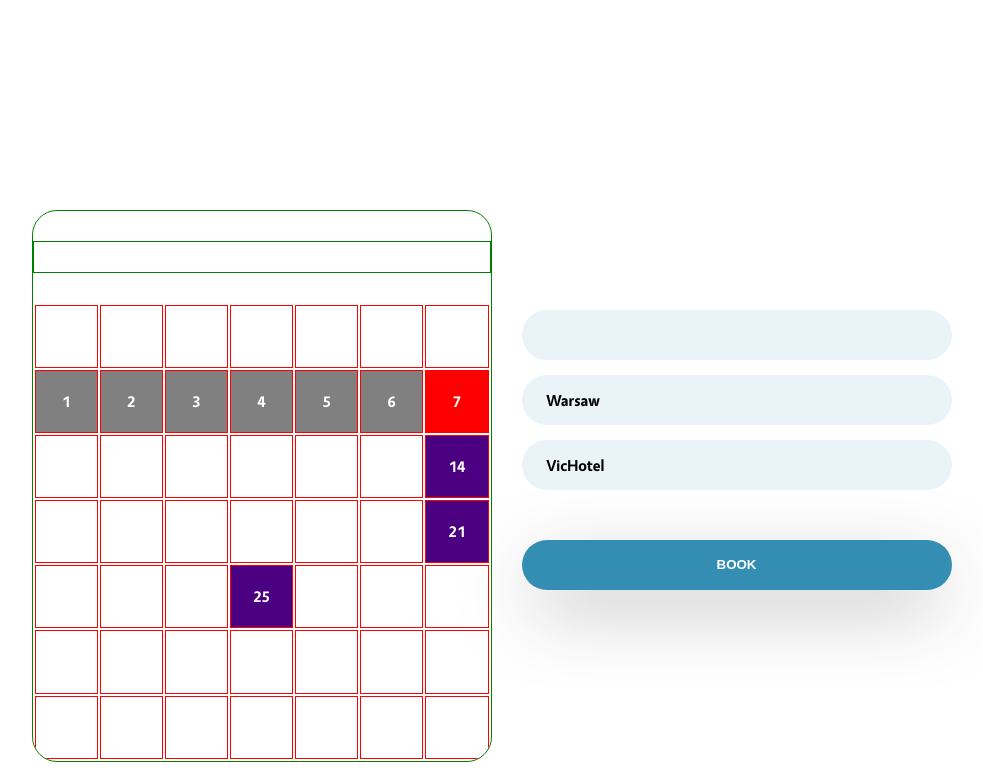
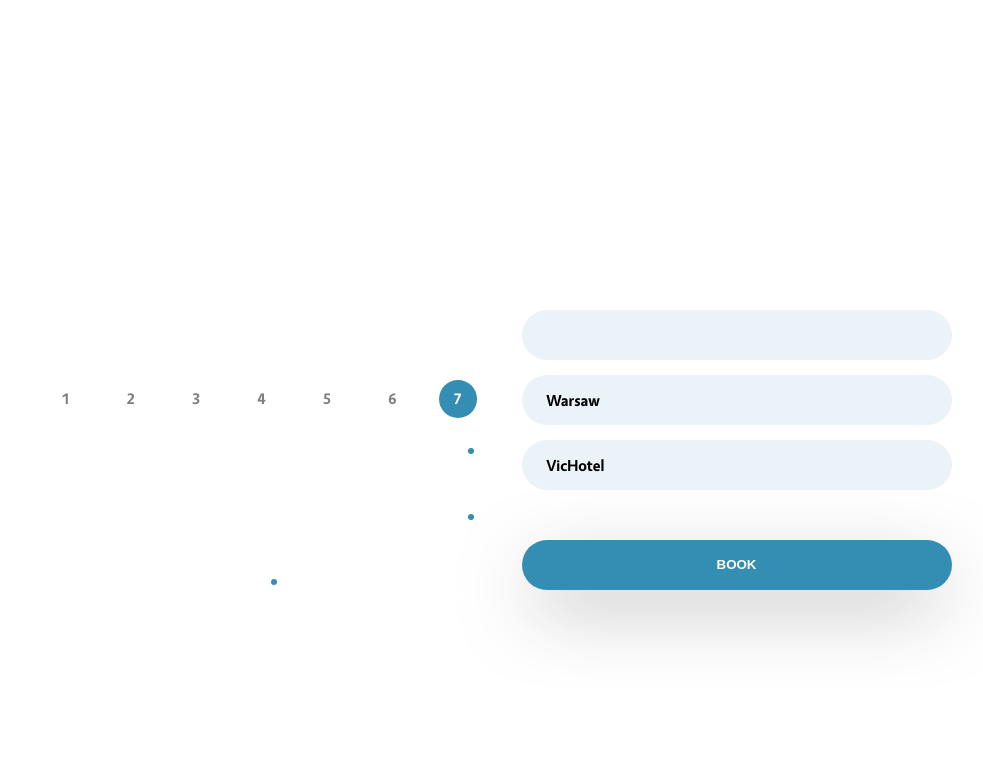
Before and after one commit to Emzawadzki/Norway-landingPage, a plain HTML site: page index.html in a window 1280 px wide. Shown: the part 1256-2038 px from the top of the page, without its empty margins (141-1124 px from the left). Drawn offline with nearby package versions, Linux system fonts and the light colour scheme; a web font is replaced by a local one.

Commit message:
Form validation, submit function

```diff
--- a/css/style.css
+++ b/css/style.css
@@ -230,7 +230,6 @@ Booking
   color: #fff;
   width: 100%;
   max-width: 460px;
-  border: solid 1px green;
   background: inherit;
   position: relative;
   z-index: 2;
@@ -251,7 +250,6 @@ Booking
 }
 .booking__calendar-date {
   font-size: 22px;
-  border:solid 1px green;
   text-align:center;
   margin: 30px 0;
 }
@@ -273,7 +271,6 @@ Booking
 }
 [class^='col'] {
   position: relative;
-  border: 1px solid red;
 }
 [class^='col']:after {
   content: '';
@@ -290,19 +287,42 @@ Booking
   display: flex;
   justify-content: center;
   align-items: center;
+}
+.table-content-input {
   cursor: pointer;
 }
-.chosen--date {
-  background: red;
+[class$=date] {
   cursor: initial;
 }
+.chosen--date {
+  z-index: 1;
+}
+.chosen--date:before {
+  content: '';
+  display: block;
+  position: absolute;
+  height: 60%;
+  width: 60%;
+  border-radius: 50%;
+  top: 50%;
+  right: 50%;
+  transform: translate(50%, -50%);
+  background: #348DB2;
+  z-index: -1;
+}
 .passed--date {
-  background: gray;
-  cursor: initial;
+  color: gray;
 }
-.forbidden--date {
-  background: indigo;
-  cursor: initial;
+.forbidden--date:before {
+  content: '';
+  display: block;
+  position: absolute;
+  height: 6px;
+  width: 6px;
+  border-radius: 50%;
+  top: 25%;
+  right: 25%;
+  background: #348DB2;
 }
 
 /* --- Form --- */
--- a/index.html
+++ b/index.html
@@ -139,9 +139,9 @@
   				</table>
   			</div>
       </div>
-      <form action="submit" class="booking__form">
+      <form action="submit" class="booking__form" id="js-booking-form">
         <label for="email" class="visuallyhidden">Your email:</label>
-        <input type="email" name="email" class="booking__input" id="">
+        <input type="email" name="email" class="booking__input" id="js-booking-email">
         <div class="booking__input">
           <span class="booking__input-val" id="js-booking-city-shown">asdasda</span>
           <label for="city" class="visuallyhidden">City:</label>
--- a/js/app.js
+++ b/js/app.js
@@ -133,6 +133,7 @@ $(function() {
   // Load cities from DB and set them as options
   var $citySelectEl = $('#js-booking-city-select');
   var $hotelSelectEl = $('#js-booking-hotel-select');
+  var $emailInputEl = $('#js-booking-email');
 
   (function initSelectOptFromDb() {
     var cityList = dataBase["cities"];
@@ -163,6 +164,41 @@ $(function() {
     setCityHotels(e.target.value);
   });
   $hotelSelectEl.on('change', setSelectedValue);
+
+  // Email validation
+  function ValidateEmail(){
+    if (/^\w+([\.-]?\w+)*@\w+([\.-]?\w+)*(\.\w{2,3})+$/.test($emailInputEl.val())){
+      return (true)
+    }
+    return (false)
+  }
+
+
+  // Booking form validation
+  var $bookingForm = $('#js-booking-form');
+  $bookingForm.on('submit', function(e) {
+    e.preventDefault();
+    if(!ValidateEmail()) {
+      alert('Niepoprawny e-mail!')
+      return false;
+    }
+    ;
+    var loggedOutput = {
+      "date": {
+        "day": chosenDay,
+        "month": chosenMonth,
+        "year": chosenYear
+      },
+      "hotel": {
+        "city": $citySelectEl.val(),
+        "name": $hotelSelectEl.val()
+      },
+      "contact": {
+        "email": $emailInputEl.val()
+      }
+    };
+    console.log(loggedOutput);
+  })
 
 });
 
```
